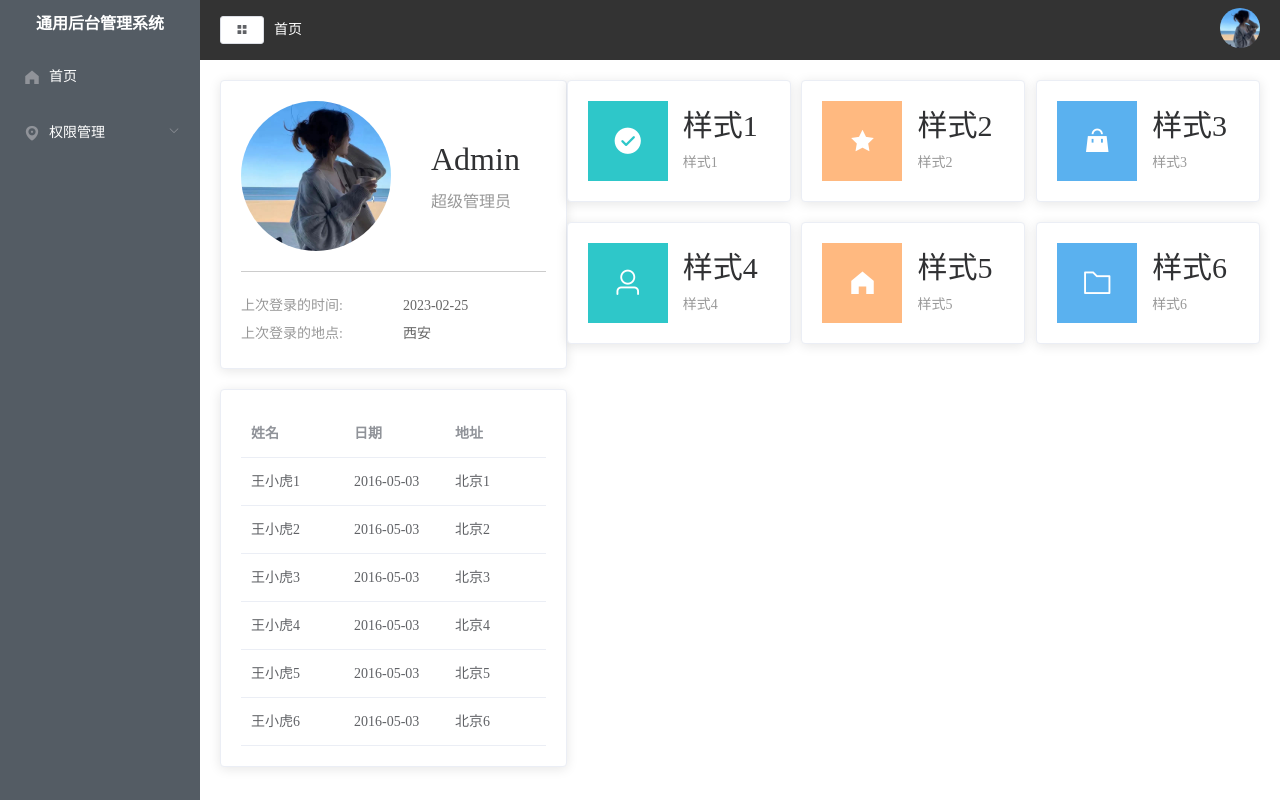
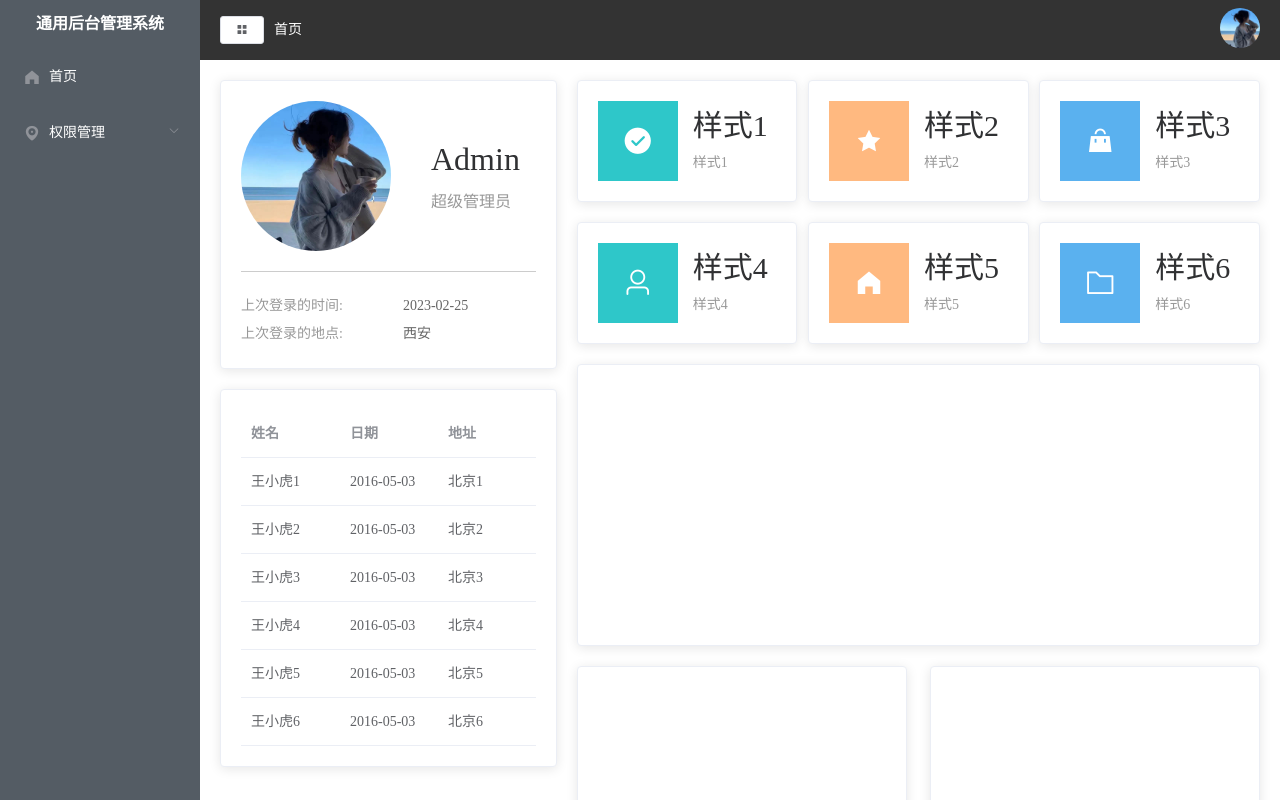
Before and after one commit to KonglxGiThub/20230407_X_VUE, a Vue app in the folder my-app/: page /#/home in a window 1280 px wide. Built offline with nearby package versions, Linux system fonts and the light colour scheme.

Commit message:
首页右侧布局

```diff
--- a/my-app/src/views/Home.vue
+++ b/my-app/src/views/Home.vue
@@ -1,7 +1,7 @@
 <template>
   <div class="main">
     <el-row>
-      <el-col :span="8"
+      <el-col :span="8" style="padding-right: 10px"
         ><div class="grid-content bg-purple">
           <el-card class="box-card">
             <div class="user-content">
@@ -35,7 +35,7 @@
           >
         </div></el-col
       >
-      <el-col :span="16">
+      <el-col :span="16" style="padding-left: 10px">
         <div class="home-right-info">
           <el-card
             v-for="item in countData"
@@ -52,6 +52,13 @@
               <p class="desc">{{ item.name }}</p>
             </div>
           </el-card>
+        </div>
+        <el-card style="height: 280px">
+          <!-- 折线图 -->
+        </el-card>
+        <div class="home-right-bottom">
+          <el-card></el-card>
+          <el-card></el-card>
         </div>
       </el-col>
     </el-row>
@@ -132,8 +139,7 @@
   },
   mounted() {
     getData().then((res) => {
-      debugger
-      this.tableData = res.data.data.tableData
+      this.tableData = res.data.data.tableData;
       console.log(res);
     });
   },
@@ -210,5 +216,14 @@
       margin-bottom: 20px;
     }
   }
+  .home-right-bottom {
+    display: flex;
+    justify-content: space-between;
+    .el-card {
+      width: 48%;
+      height: 260px;
+      margin-top: 20px;
+    }
+  }
 }
 </style>
--- a/my-app/src/views/Main.vue
+++ b/my-app/src/views/Main.vue
@@ -5,7 +5,6 @@
       <el-container>
         <el-header><common-header /></el-header>
         <el-main>
-
           <!-- 子路由出口 -->
           <!-- 子路由匹配到的组件将渲染在这里 -->
           <router-view></router-view>
@@ -32,4 +31,7 @@
 .el-header {
   padding: 0;
 }
+.el-main {
+  height: calc(100vh - 70px);
+}
 </style>
```
